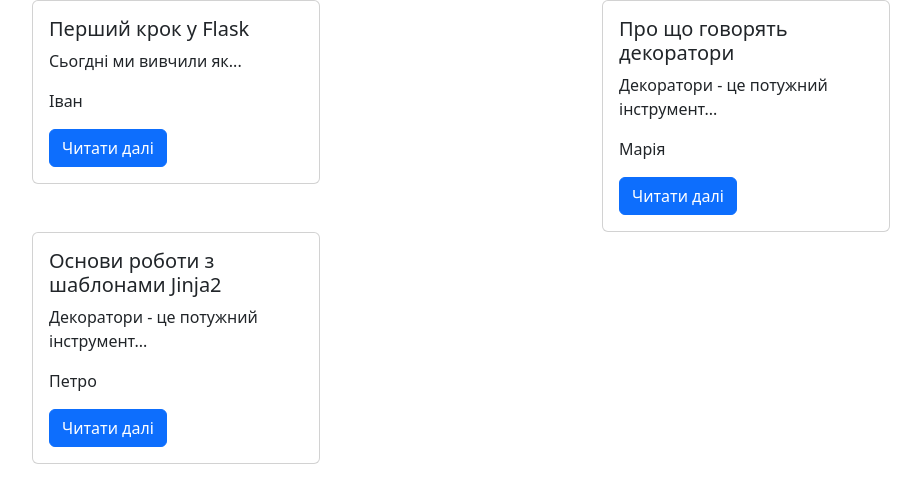
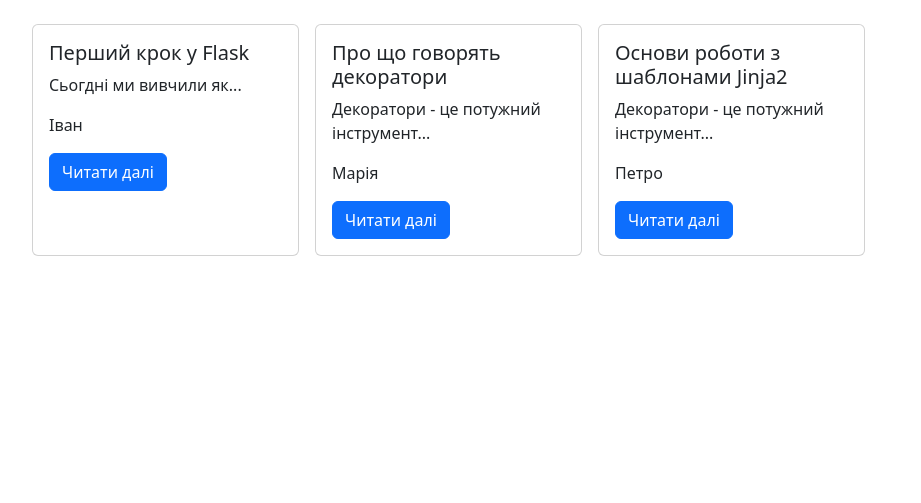
Before and after one commit to Kyryll81/PythonStart, a Flask app: page /blog in a window 1280 px wide. Shown: the top 503 px of the page, without its empty margins (50-971 px from the left). Run offline with Flask 3, Linux system fonts and the light colour scheme.

Commit message:
fix: improvements in templates

```diff
--- a/my_blog/app.py
+++ b/my_blog/app.py
@@ -1,4 +1,4 @@
-from flask import Flask, jsonify, render_template, request
+from flask import Flask, jsonify, render_template, request, redirect
 
 app = Flask(__name__)
 
@@ -6,6 +6,12 @@ posts = [{'id': 1, 'title': 'Перший крок у Flask', 'author': 'Іва
          {'id': 2, 'title': 'Про що говорять декоратори', 'author': 'Марія', 'content': 'Декоратори - це потужний інструмент...'},
          {'id': 3, 'title': 'Основи роботи з шаблонами Jinja2', 'author': 'Петро', 'content': 'Декоратори - це потужний інструмент...'},
 ]
+
+
+
+@app.get('/')
+def index():
+    return redirect("/blog")
 
 
 @app.get('/blog')
--- a/my_blog/templates/blog_list.html
+++ b/my_blog/templates/blog_list.html
@@ -7,11 +7,11 @@
     <link href="https://cdn.jsdelivr.net/npm/bootstrap@5.3.8/dist/css/bootstrap.min.css" rel="stylesheet" crossorigin="anonymous">
 </head>
 <body>
-    <div class='container'>
-        <div class='row'>
+    <div class='container mt-4'>
+        <div class='row g-3'>
             {% for post in posts %}
-                <div class="col-md-6">
-                    <div class="card" style="width: 18rem;">
+                <div class="col-12 col-sm-6 col-md-3">
+                    <div class="card h-100">
                       <div class="card-body">
                         <h5 class="card-title">{{ post.title }}</h5>
                         <p class="card-text">{{ post.content }}</p>
```
Also changed, not shown: my_blog/templates/post_detail.html (+5 -3 lines).
